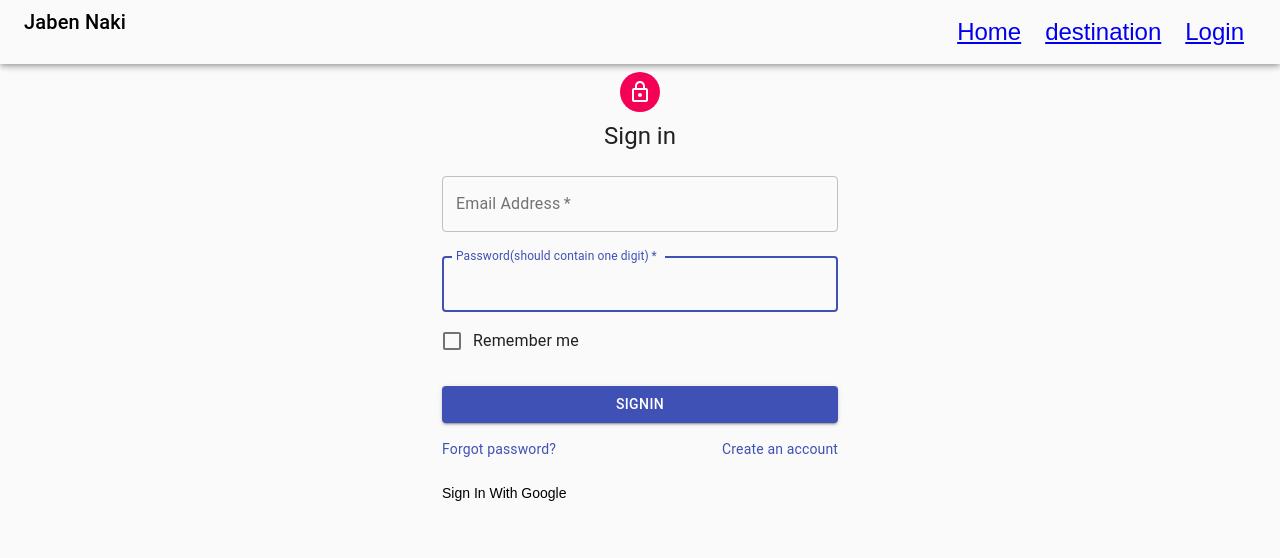
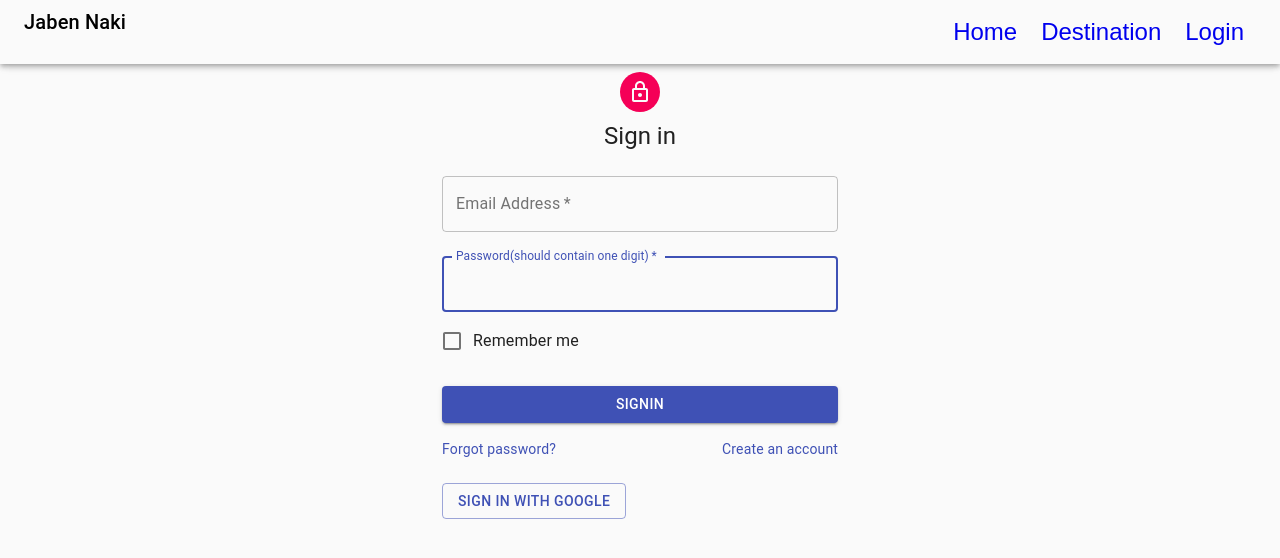
Before and after one commit to iswoad/ride-share-jabenNaki, a React (Create React App) app: page /login in a window 1280 px wide. Shown: the top 558 px of the page. Built offline with nearby package versions, Linux system fonts and the light colour scheme.

Commit message:
deployed and changed readme file

```diff
--- a/src/App.js
+++ b/src/App.js
@@ -23,21 +23,21 @@ function App(props) {
         <Header></Header>
         {/* <h1>Name: {loggedInUser.email}</h1> */}
         <Switch>
+        <Route exact path ='/'>
+            <Home></Home>
+          </Route>
           <Route path ='/home'>
             <Home></Home>
           </Route>
-          <Route exact path ='/'>
-            <Home></Home>
-          </Route>
-          <Route path ='/login'>
-            <Login></Login>
-          </Route>
-          <PrivateRoute path = "/destination/:rideKey">
+          <PrivateRoute path = "/destination">
             <Destination />
           </PrivateRoute>
           <PrivateRoute path = "/startRide/:rideKey">
             <StartRide></StartRide>
           </PrivateRoute>
+          <Route path ='/login'>
+            <Login></Login>
+          </Route>
         </Switch>
       </Router>
       </UserContext.Provider>
--- a/src/components/Header/Header.js
+++ b/src/components/Header/Header.js
@@ -39,13 +39,13 @@ const Header = () => {
                     <Grid>
                         <div>
                             <IconButton>
-                                <Link to="/home">Home</Link>
+                                <Link to="/home" style={{ textDecoration: 'none' }}>Home</Link>
                             </IconButton>
                             <IconButton>
-                                <Link to="/destination">destination</Link>
+                                <Link to="/destination" style={{ textDecoration: 'none' }}>Destination</Link>
                             </IconButton>
                             <IconButton>
-                                <Link to="/login">Login</Link>
+                                <Link to="/login" style={{ textDecoration: 'none' }}>Login</Link>
                             </IconButton>
                         </div>
                     </Grid>
--- a/src/components/Login/Login.js
+++ b/src/components/Login/Login.js
@@ -17,6 +17,7 @@ import "firebase/auth";
 import firebaseConfig from './firebase.config';
 import { UserContext } from '../../App';
 import { useHistory, useLocation } from 'react-router';
+
 
 
 if (firebase.apps.length === 0) {
@@ -237,7 +238,7 @@ const Login = () => {
                 </form>
             </div>
             <Box mt={3}>
-                <button onClick={handleGoogleSignIn}>Sign In With Google</button>
+                <Button variant="outlined" color="primary" onClick={handleGoogleSignIn}>Sign In With Google </Button>
             </Box>
             <div>
                 <p style={{ color: 'red' }}>{user.error}</p>
```
Also changed, not shown: firebase.json (added), 2 other files (tests, documents, lock files or other folders).
